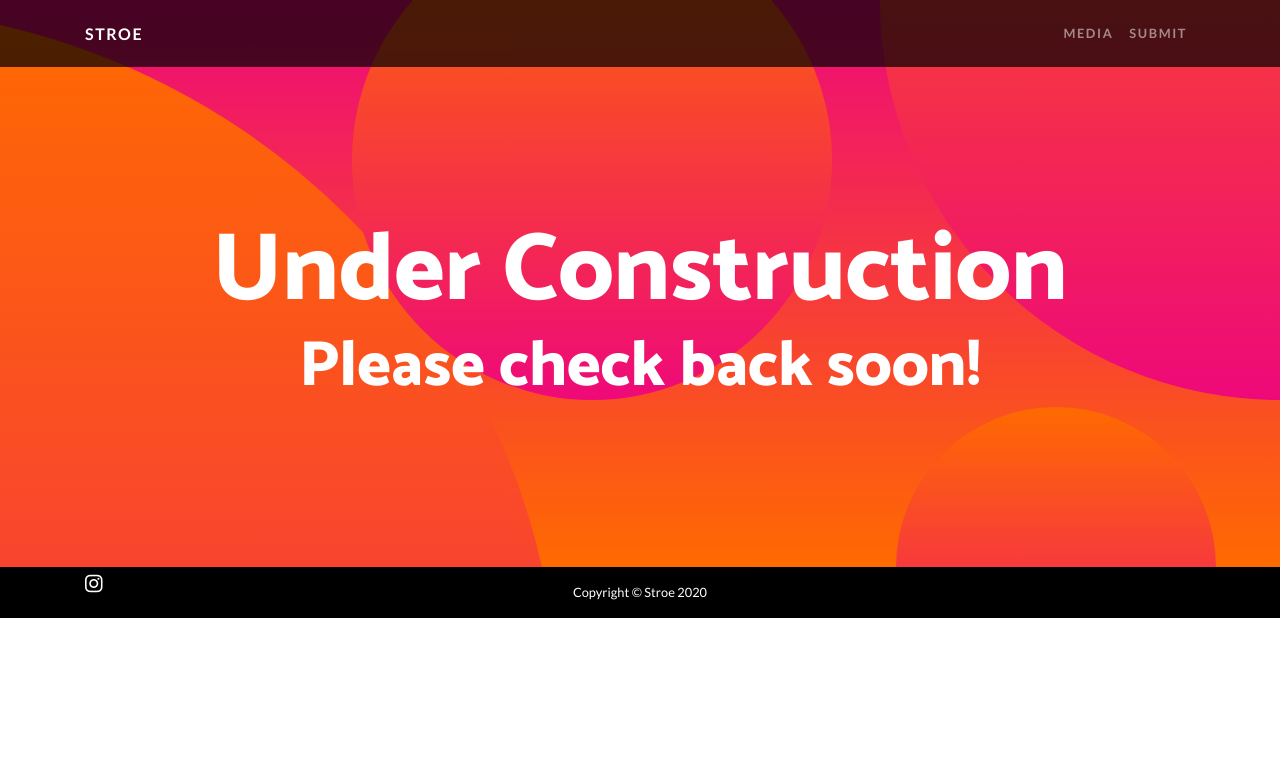
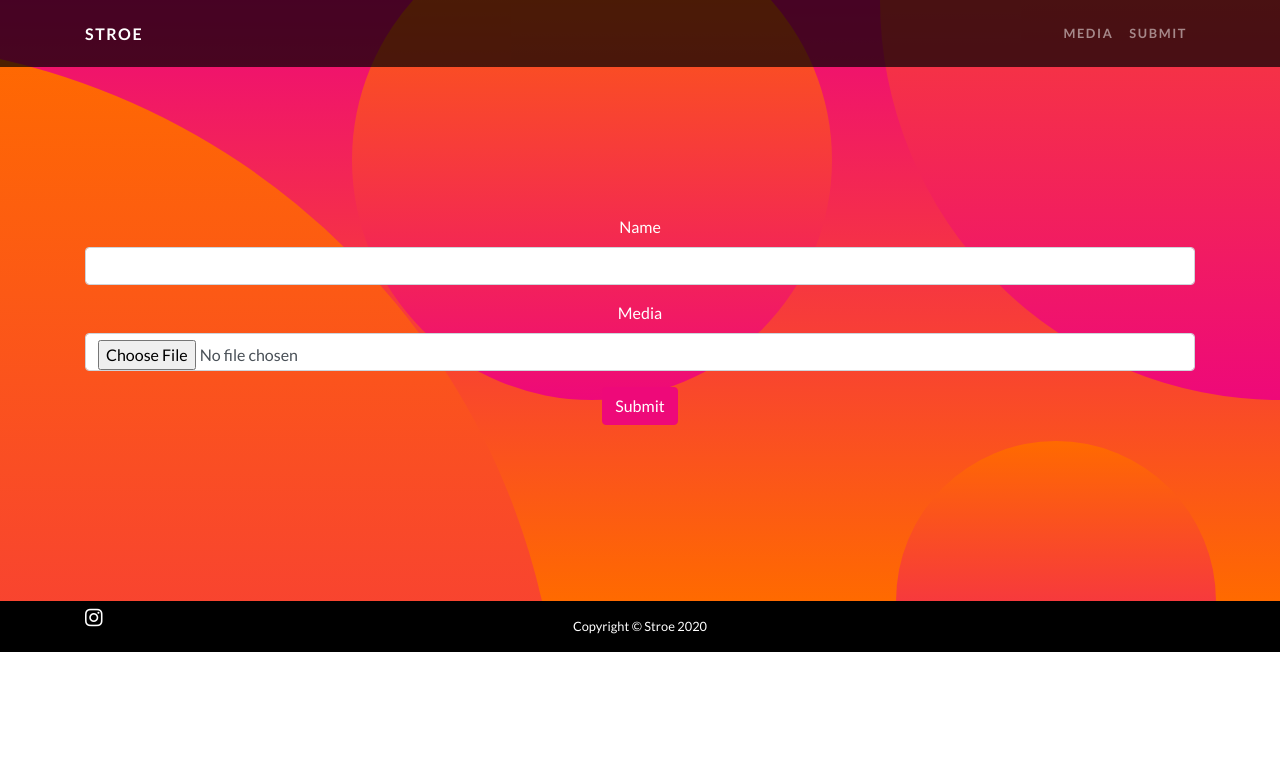
Before and after one commit to Fl4v/stroe, a Django app: page /form/ in a window 1280 px wide. Shown: the top 760 px of the page. Run offline with Django 3.2, Linux system fonts and the light colour scheme; parts of the project's set-up code (start-up, migrations or seed data) failed here and were passed over; some libraries are stand-ins or nearby versions.

Commit message:
adding latest development changes

```diff
--- /dev/null
+++ b/form/form.py
@@ -0,0 +1,7 @@
+from django import forms
+
+
+class UploadWeddingMedia(forms.Form):
+
+    name = forms.CharField(max_length=20, required=True)
+    media = forms.FileField(required=False)
--- a/form/templates/form.html
+++ b/form/templates/form.html
@@ -1,10 +1,22 @@
 {% extends 'base.html' %}
 {% block content %}
+{% load widget_tweaks %}
   <header class="masthead text-center text-white">
     <div class="masthead-content">
       <div class="container">
-        <h2 class="masthead-heading mb-0">Under Construction</h2>
-        <h3 class="masthead-subheading mb-0">Please check back soon!</h3>
+        <form enctype="multipart/form-data" method="post">
+          {% csrf_token %}
+          {% for field in form.visible_fields %}
+            <div class="form-group">
+              <label for="{{ field.id_for_label }}">{{ field.label }}</label>
+              {{ field|add_class:'form-control' }}
+              {% for error in field.errors %}
+                <span class="help-block">{{ error }}</span>
+              {% endfor %}
+            </div>
+          {% endfor %}
+        <input class="btn btn-primary" type="submit" value="Submit">
+        </form>
       </div>
     </div>
     <div class="bg-circle-1 bg-circle"></div>
--- /dev/null
+++ b/form/test.txt
@@ -0,0 +1 @@
+dsadas
--- a/form/views.py
+++ b/form/views.py
@@ -1,6 +1,25 @@
 from django.shortcuts import render
+from django.http import HttpResponseRedirect
+from .form import UploadWeddingMedia
+from .apps import upload_file_to_S3
 
-# Create your views here.
 
 def form(request):
-    return render(request, 'form.html')
+
+    if request.method == 'POST':
+
+        form = UploadWeddingMedia(request.POST, request.FILES)
+
+        if form.is_valid():
+            uploaded_files = request.FILES['media']
+
+            upload_file_to_S3(uploaded_files, uploaded_files.name)
+
+            return HttpResponseRedirect('/thank_you')
+
+    else:
+        form = UploadWeddingMedia()
+
+    return render(request, 'form.html', {
+        'form': form
+    })
--- a/requirements.txt
+++ b/requirements.txt
@@ -2,3 +2,4 @@ Django==3.0.3
 boto3==1.11
 gunicorn==20.0.4
 psycopg2-binary==2.8.4
+django-widget-tweaks==1.4.5
```
Also changed, not shown: form/apps.py (+9 -0 lines), gallery/templates/gallery.html (+5 -8 lines), stroe/settings/base.py (+5 -6 lines), gallery/views.py (line endings or trailing spaces), 1 other file.
